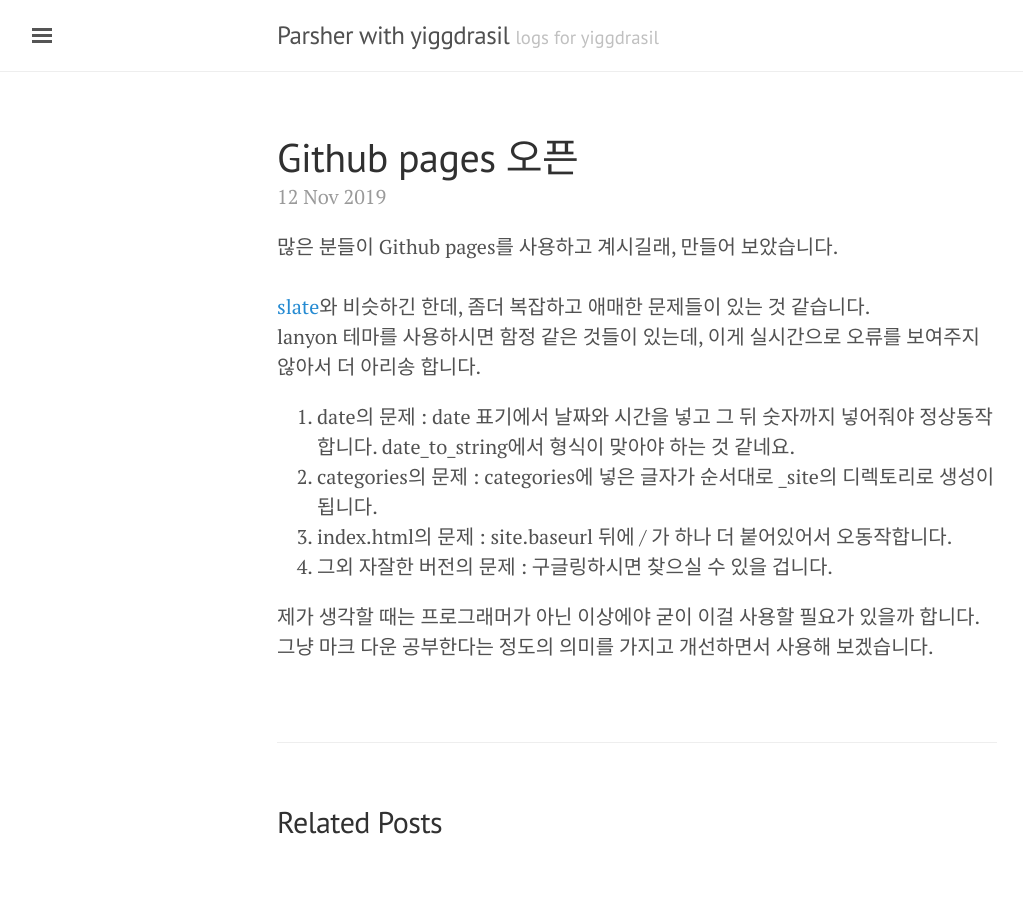
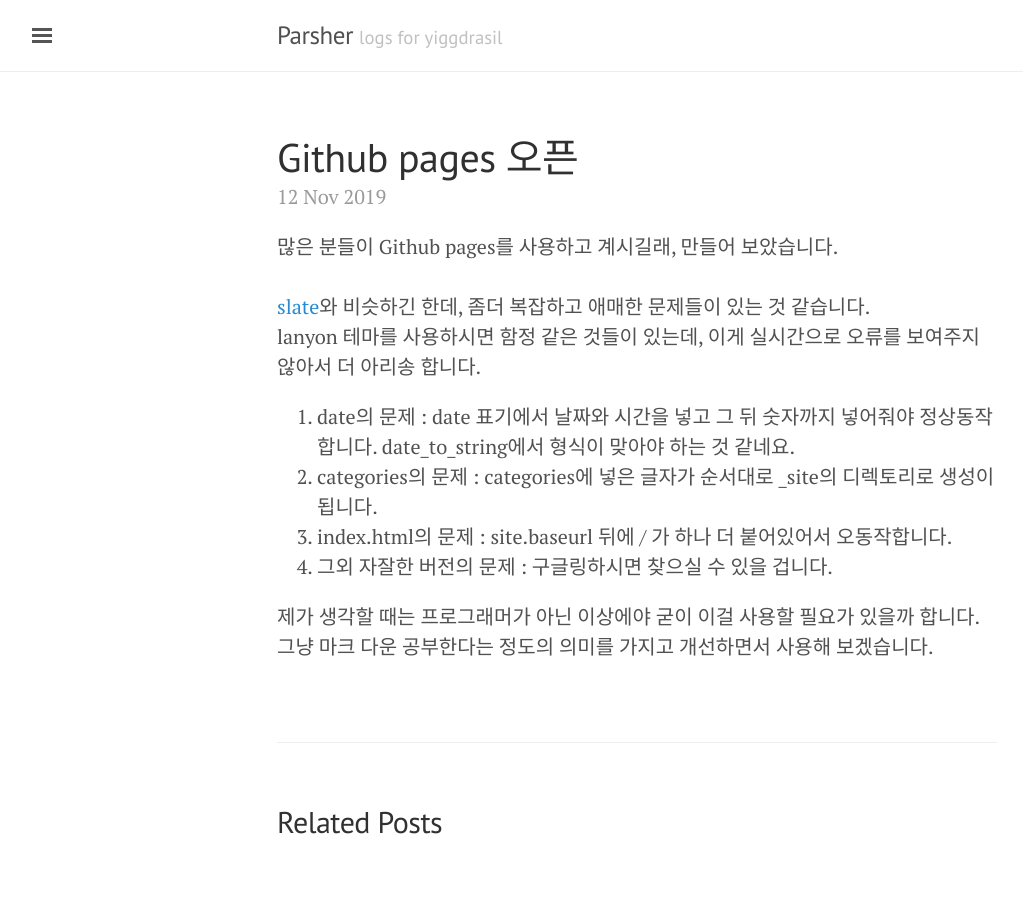
Before and after one commit to parsher/yiggdrasil.github.io, a Jekyll site: the page built from _posts/2019-11-12-Github-pages-오픈.md, in a window 1280 px wide. Shown: the whole page, without its empty margins (3-1026 px from the left). Built offline with Jekyll 4.4.1, drawn with Linux system fonts in a browser that asks for light colours.

Commit message:
title change

```diff
--- a/_config.yml
+++ b/_config.yml
@@ -16,7 +16,7 @@
 # Permalinks
 #
 # Use of `relative_permalinks` ensures post links from the index work properly.
-title: Parsher with yiggdrasil
+title: Parsher
 tagline: "logs for yiggdrasil"
 description: "Blog"
 baseurl: ""
```
